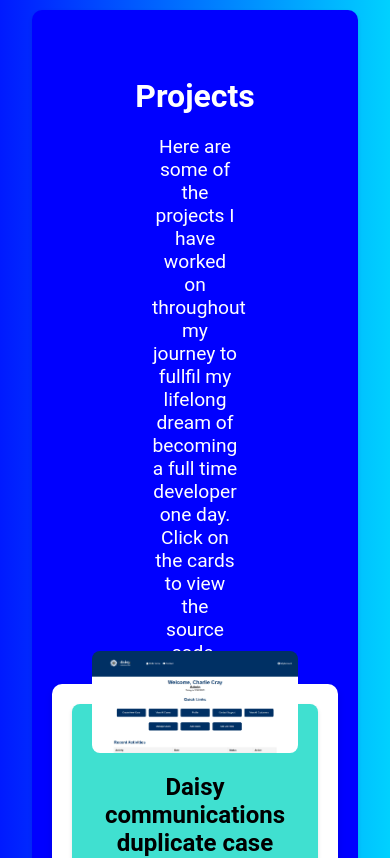
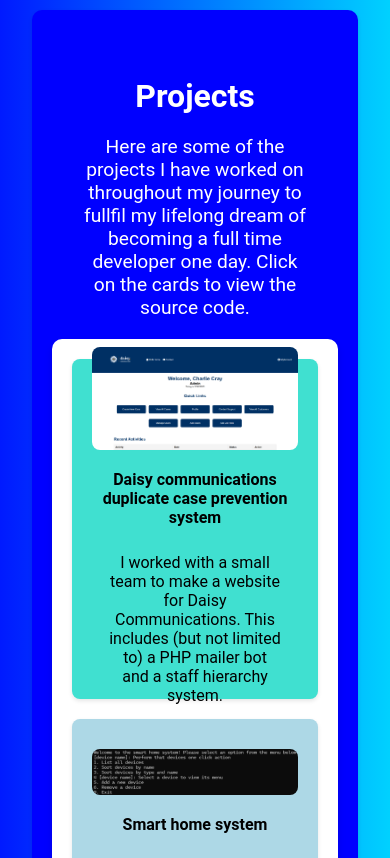
Before and after one commit to CCray21/Portfolio-website, a React (Vite) app: page / in a window 390 px wide. Shown: the part 820-1678 px from the top of the page. Built offline with nearby package versions, Linux system fonts and the light colour scheme.

Commit message:
better responsive design for changing window size/mobile use

```diff
--- a/src/ContactSection/ContactSection.module.css
+++ b/src/ContactSection/ContactSection.module.css
@@ -27,3 +27,8 @@
     margin: 20px 100px;
     color: white;
 }
+@media (max-width: 1020px){
+    .contactCards{
+        grid-template-columns: 1fr;
+    }
+}
--- a/src/ProjectCard/ProjectCard.module.css
+++ b/src/ProjectCard/ProjectCard.module.css
@@ -52,5 +52,9 @@
     margin: 1rem;
     text-align: center;
     color: black;
-
 }
+@media(max-width: 768px){
+    .projectTitle{
+        font-size: 1rem;
+    }
+}
--- a/src/ProjectsSection/ProjectsSection.module.css
+++ b/src/ProjectsSection/ProjectsSection.module.css
@@ -10,11 +10,6 @@
     margin: auto;
     max-width: 1200px;
     transition: background-color 0.3s ease;
-}
-@media (max-width: 400px) {
-  .projectCards {
-    grid-template-columns: 1fr;
-  }
 }
 
 .sectionTitle {
@@ -34,3 +29,13 @@
     margin: 20px 100px;
     color: white;
 }
+@media (max-width: 1084px){
+  .projectCards {
+      grid-template-columns: 1fr;
+    }
+}
+@media (max-width: 768px) {
+  .sectionDescription{
+    margin: 20px 30px;
+  }
+}
```
